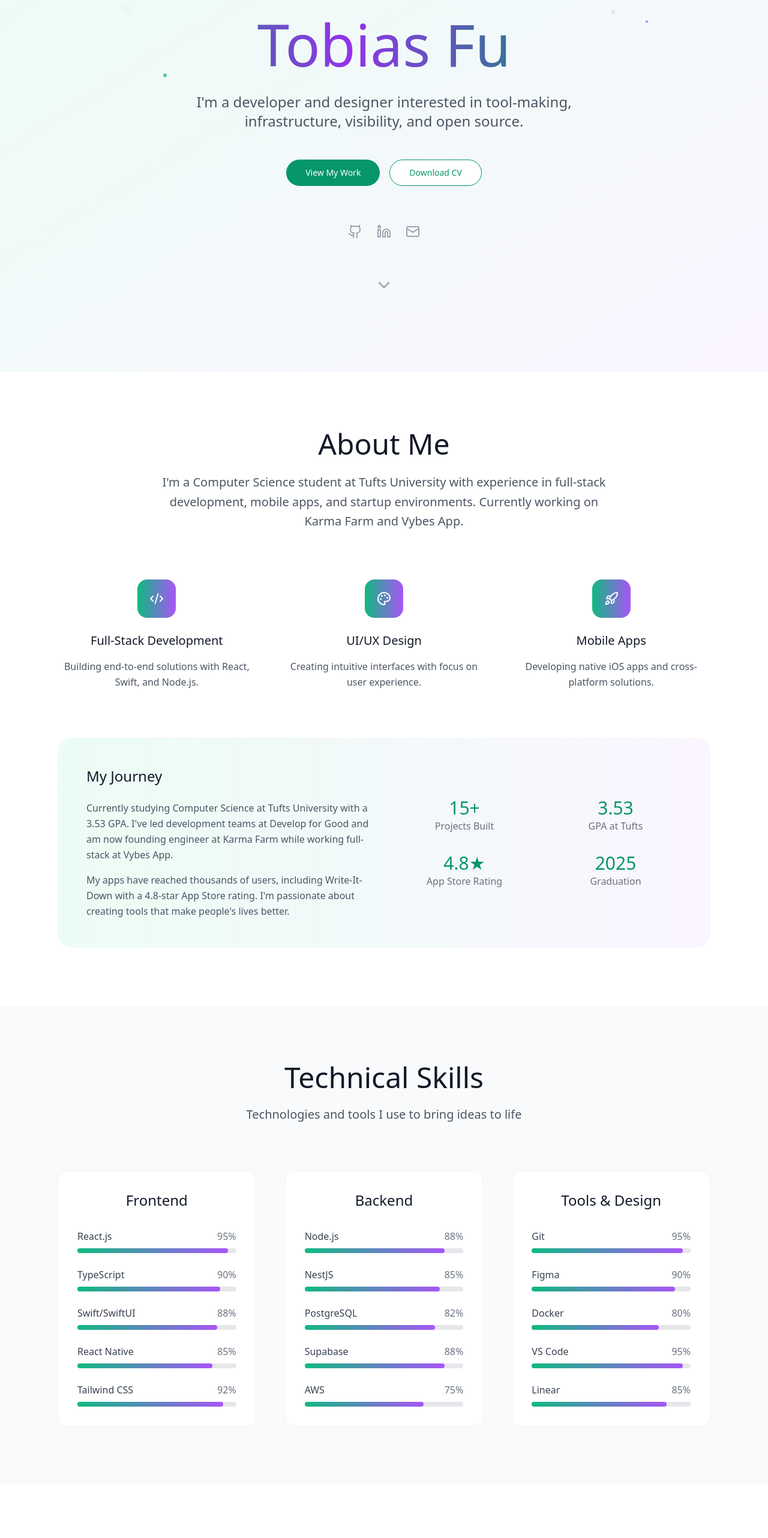
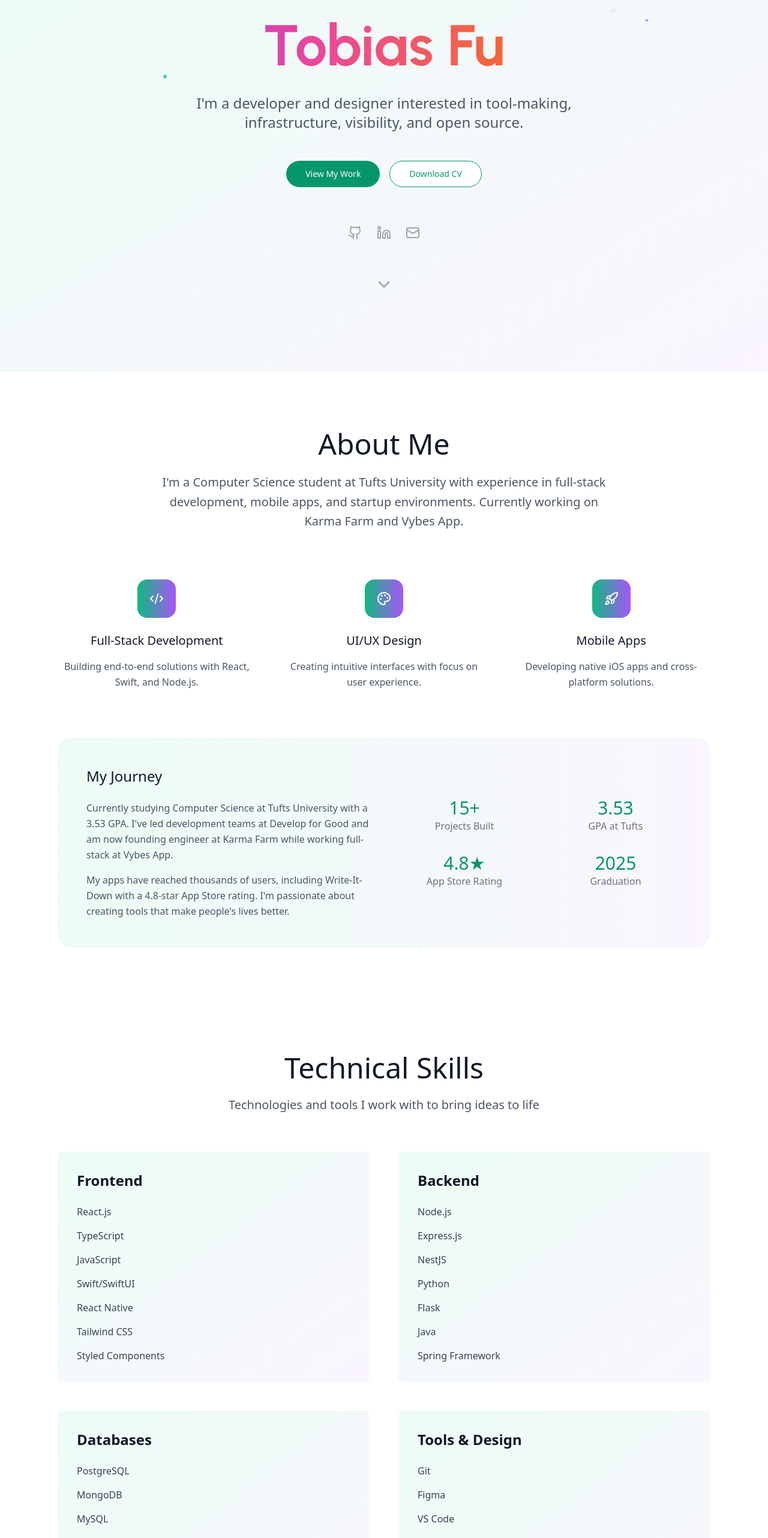
Before and after one commit to realtobyfu/portfolio-website, a React (Vite) app: page / in a window 1280 px wide. Shown: the part 180-2744 px from the top of the page at 60% size. Built offline with nearby package versions, Linux system fonts and the light colour scheme.

Commit message:
Refactor hero animation and remove skill progress
- Updated hero animation to type name in different fonts and colors.
- Removed progress values from technical skills.

```diff
--- a/index.html
+++ b/index.html
@@ -1,3 +1,4 @@
+
 <!DOCTYPE html>
 <html lang="en">
   <head>
@@ -15,6 +16,11 @@
     <meta name="twitter:card" content="summary_large_image" />
     <meta name="twitter:site" content="@lovable_dev" />
     <meta name="twitter:image" content="https://lovable.dev/opengraph-image-p98pqg.png" />
+
+    <!-- Google Fonts -->
+    <link rel="preconnect" href="https://fonts.googleapis.com">
+    <link rel="preconnect" href="https://fonts.gstatic.com" crossorigin>
+    <link href="https://fonts.googleapis.com/css2?family=Arvo:ital,wght@0,400;0,700;1,400;1,700&family=Urbanist:ital,wght@0,100..900;1,100..900&display=swap" rel="stylesheet">
   </head>
 
   <body>
--- a/src/components/Hero.tsx
+++ b/src/components/Hero.tsx
@@ -4,24 +4,46 @@ import { ChevronDown, Github, Linkedin, Mail } from "lucide-react";
 import { useState, useEffect } from "react";
 
 const Hero = () => {
+  const [currentPhase, setCurrentPhase] = useState(0);
   const [displayText, setDisplayText] = useState("");
   const [showCursor, setShowCursor] = useState(true);
   const fullText = "Tobias Fu";
 
+  const phases = [
+    {
+      font: "font-arvo italic",
+      gradient: "bg-gradient-to-r from-emerald-600 via-purple-600 to-emerald-600 bg-clip-text text-transparent animate-gradient-x"
+    },
+    {
+      font: "font-urbanist font-bold",
+      gradient: "bg-gradient-to-r from-purple-600 via-pink-500 to-orange-500 bg-clip-text text-transparent animate-gradient-x"
+    }
+  ];
+
   useEffect(() => {
+    const typeText = () => {
       let index = 0;
+      setDisplayText("");
+
       const timer = setInterval(() => {
         if (index <= fullText.length) {
           setDisplayText(fullText.slice(0, index));
           index++;
         } else {
           clearInterval(timer);
-        setShowCursor(false);
+          // Wait 2 seconds before moving to next phase or restarting
+          setTimeout(() => {
+            setCurrentPhase((prev) => (prev + 1) % phases.length);
+          }, 2000);
         }
       }, 150);
 
+      return timer;
+    };
+
+    const timer = typeText();
     return () => clearInterval(timer);
-  }, []);
+  }, [currentPhase]);
 
   useEffect(() => {
     const cursorTimer = setInterval(() => {
@@ -37,7 +59,7 @@ const Hero = () => {
         <div className="animate-fade-in">
           <h1 className="text-6xl md:text-8xl font-light mb-8 text-gray-900 relative group cursor-pointer">
             <span
-              className="bg-gradient-to-r from-emerald-600 via-purple-600 to-emerald-600 bg-clip-text text-transparent hover:scale-105 transition-transform duration-300 inline-block animate-gradient-x"
+              className={`${phases[currentPhase].font} ${phases[currentPhase].gradient} hover:scale-105 transition-transform duration-300 inline-block`}
             >
               {displayText}
             </span>
--- a/src/components/Skills.tsx
+++ b/src/components/Skills.tsx
@@ -1,70 +1,51 @@
+
+import { Progress } from "@/components/ui/progress";
 
 const Skills = () => {
   const skillCategories = [
     {
       title: "Frontend",
-      skills: [
-        { name: "React.js", level: 95 },
-        { name: "TypeScript", level: 90 },
-        { name: "Swift/SwiftUI", level: 88 },
-        { name: "React Native", level: 85 },
-        { name: "Tailwind CSS", level: 92 }
-      ]
+      skills: ["React.js", "TypeScript", "JavaScript", "Swift/SwiftUI", "React Native", "Tailwind CSS", "Styled Components"]
     },
     {
       title: "Backend",
-      skills: [
-        { name: "Node.js", level: 88 },
-        { name: "NestJS", level: 85 },
-        { name: "PostgreSQL", level: 82 },
-        { name: "Supabase", level: 88 },
-        { name: "AWS", level: 75 }
-      ]
+      skills: ["Node.js", "Express.js", "NestJS", "Python", "Flask", "Java", "Spring Framework"]
+    },
+    {
+      title: "Databases",
+      skills: ["PostgreSQL", "MongoDB", "MySQL", "Redis", "Supabase"]
     },
     {
       title: "Tools & Design",
-      skills: [
-        { name: "Git", level: 95 },
-        { name: "Figma", level: 90 },
-        { name: "Docker", level: 80 },
-        { name: "VS Code", level: 95 },
-        { name: "Linear", level: 85 }
-      ]
+      skills: ["Git", "Figma", "VS Code", "Docker", "AWS", "Vercel", "Linear", "GitHub Copilot"]
     }
   ];
 
   return (
-    <section id="skills" className="py-24 px-6 bg-gray-50">
+    <section id="skills" className="py-20 px-6 bg-white">
       <div className="container mx-auto max-w-6xl">
-        <div className="text-center mb-20">
-          <h2 className="text-4xl md:text-5xl font-light text-gray-900 mb-6">
+        <div className="text-center mb-16">
+          <h2 className="text-4xl md:text-5xl font-light mb-6 text-gray-900">
             Technical Skills
           </h2>
-          <p className="text-xl text-gray-600 max-w-3xl mx-auto font-light">
-            Technologies and tools I use to bring ideas to life
+          <p className="text-xl text-gray-600 max-w-2xl mx-auto">
+            Technologies and tools I work with to bring ideas to life
           </p>
         </div>
 
-        <div className="grid md:grid-cols-3 gap-12">
-          {skillCategories.map((category, categoryIndex) => (
+        <div className="grid grid-cols-1 md:grid-cols-2 gap-12">
+          {skillCategories.map((category, index) => (
             <div
-              key={categoryIndex}
-              className="bg-white p-8 rounded-2xl border border-gray-100 hover:shadow-lg transition-shadow duration-300"
+              key={category.title}
+              className="bg-gradient-to-br from-emerald-50 to-purple-50 rounded-lg p-8 hover:shadow-lg transition-shadow duration-300"
             >
-              <h3 className="text-2xl font-medium text-gray-900 mb-8 text-center">{category.title}</h3>
-              <div className="space-y-6">
+              <h3 className="text-2xl font-semibold mb-6 text-gray-900">
+                {category.title}
+              </h3>
+              <div className="space-y-4">
                 {category.skills.map((skill, skillIndex) => (
-                  <div key={skillIndex}>
-                    <div className="flex justify-between mb-2">
-                      <span className="text-gray-700 font-medium">{skill.name}</span>
-                      <span className="text-gray-500">{skill.level}%</span>
-                    </div>
-                    <div className="w-full bg-gray-200 rounded-full h-2">
-                      <div
-                        className="bg-gradient-to-r from-emerald-500 to-purple-500 h-2 rounded-full transition-all duration-1000 ease-out"
-                        style={{ width: `${skill.level}%` }}
-                      ></div>
-                    </div>
+                  <div key={skill} className="flex items-center justify-between">
+                    <span className="text-gray-700 font-medium">{skill}</span>
                   </div>
                 ))}
               </div>
--- a/tailwind.config.ts
+++ b/tailwind.config.ts
@@ -1,3 +1,4 @@
+
 import type { Config } from "tailwindcss";
 
 export default {
@@ -18,6 +19,10 @@ export default {
 			}
 		},
 		extend: {
+			fontFamily: {
+				'arvo': ['Arvo', 'serif'],
+				'urbanist': ['Urbanist', 'sans-serif'],
+			},
 			colors: {
 				border: 'hsl(var(--border))',
 				input: 'hsl(var(--input))',
```
Lines whose indentation alone changed are shown as unchanged.
